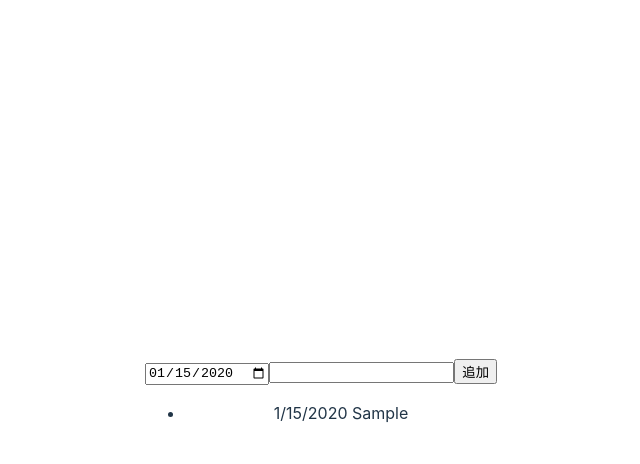
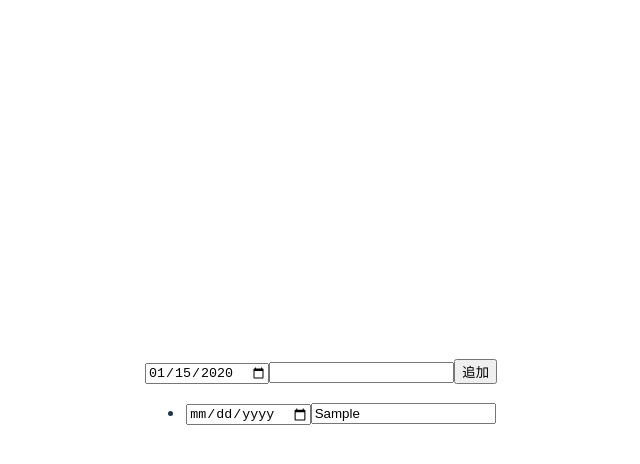
Before and after one commit to atsubi/react-pwa-sample, a React (Vite) app: page / in a window 1280 px wide. Both pictures are taken after typing "2020-01-15", "Sample" into the empty fields and a click on the input "追加". Shown: the top 464 px of the page, without its empty margins (319-959 px from the left). Built offline with nearby package versions, Linux system fonts and the light colour scheme.

Commit message:
schedule form 5

```diff
--- a/src/App.tsx
+++ b/src/App.tsx
@@ -47,7 +47,12 @@ function App() {
         </form>
         <ul>
           {schecules.map((schecule) => {
-            return <li key={schecule.id}>{schecule.date.toLocaleDateString()} {schecule.content}</li>;
+            return (
+              <li key={schecule.id}>
+                <input type="date" value={schecule.date.toLocaleDateString()} onChange={(e) => e.preventDefault()} />
+                <input type="text" value={schecule.content} onChange={(e) => e.preventDefault()} />
+              </li>
+            );
           })}
         </ul>
       </div>
```
